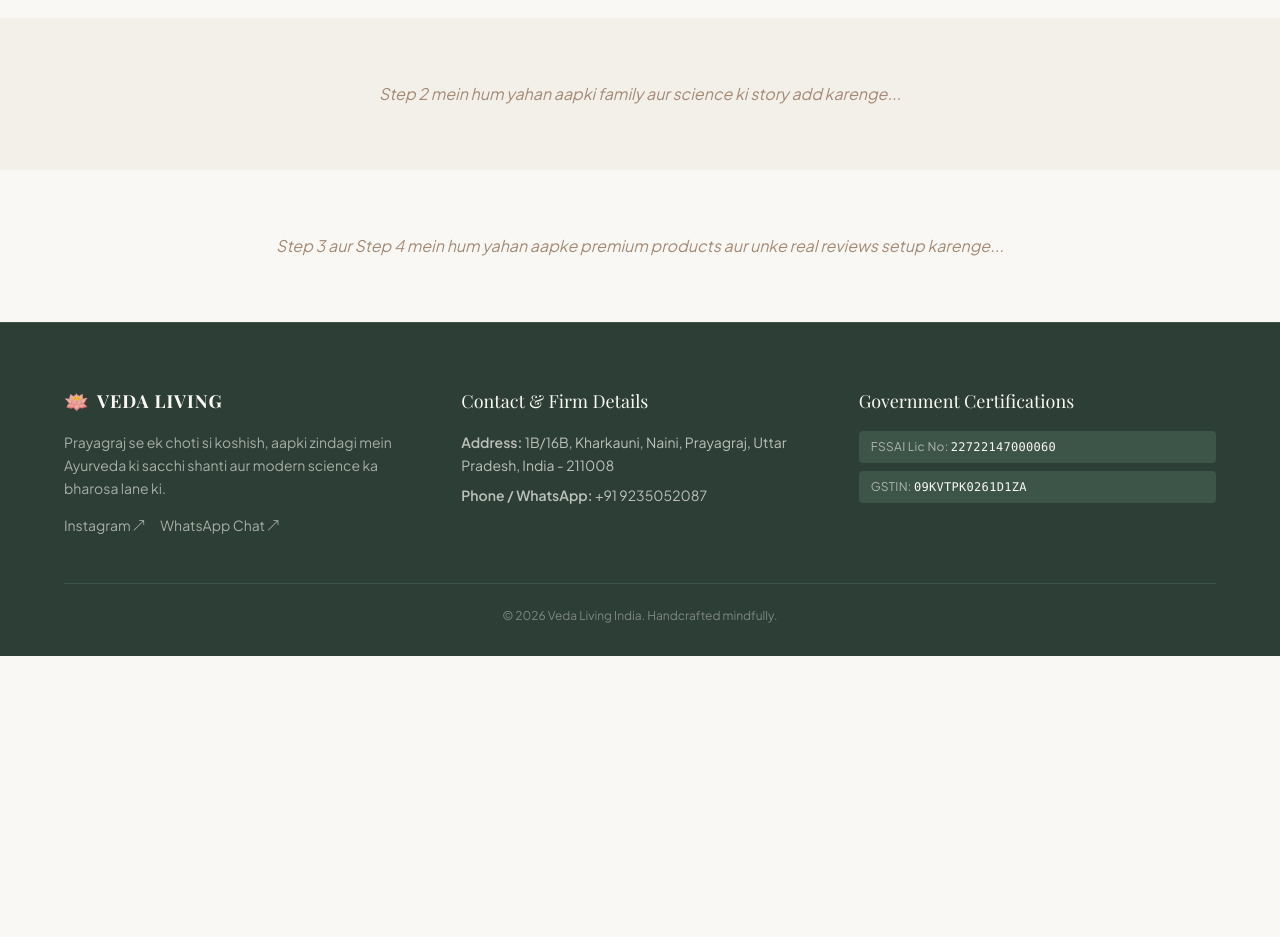
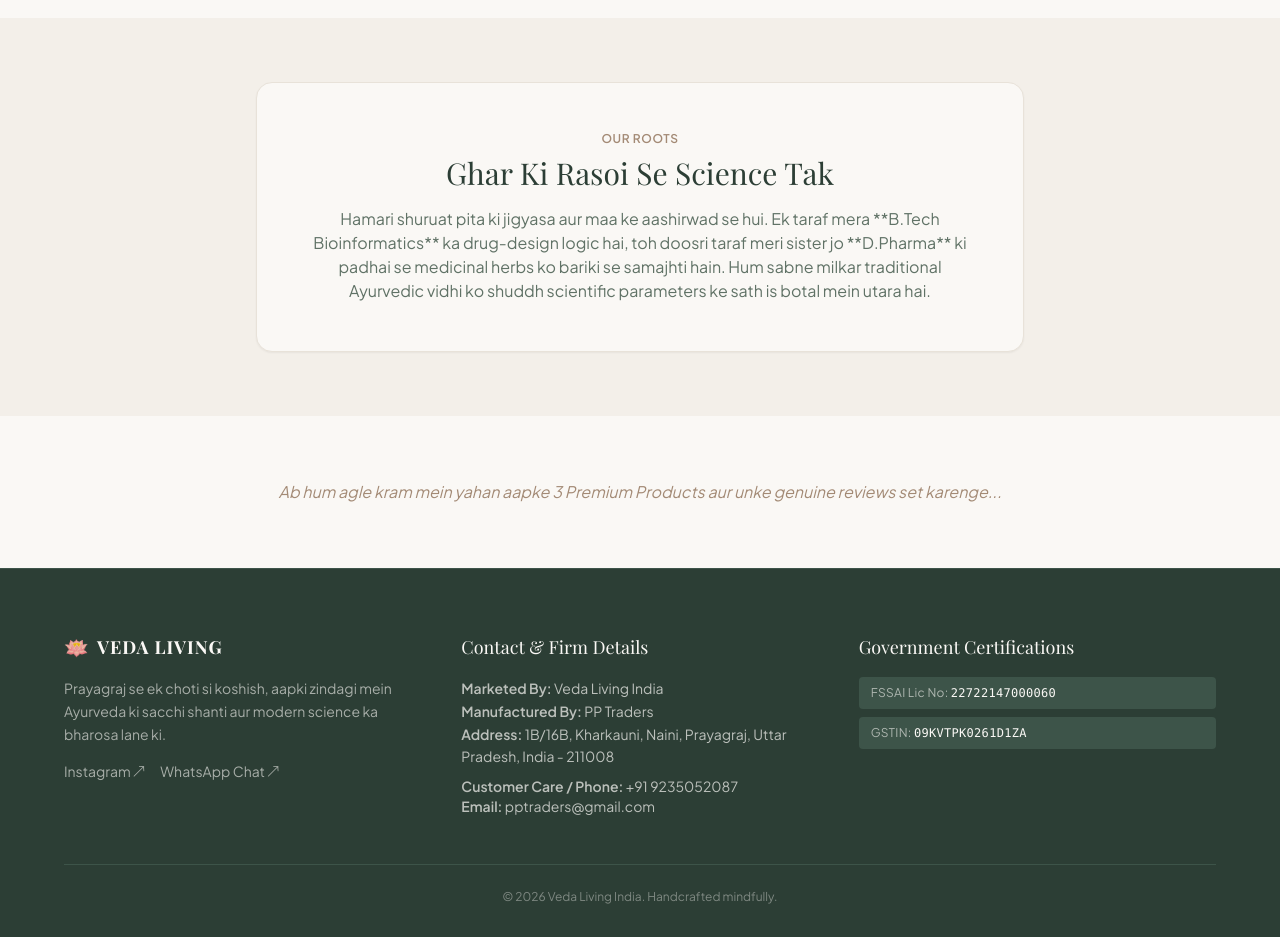
Before and after one commit to princypranjali-cloud/Veda-Living-India, a plain HTML site: page index.html in a window 1280 px wide. Shown: the part 585-1522 px from the top of the page. Before the commit the page ends 1241 px from the top, so only its background shows below. Drawn offline with nearby package versions, Linux system fonts and the light colour scheme; a web font is replaced by a local one.

Commit message:
index.html

```diff
--- a/index.html
+++ b/index.html
@@ -16,9 +16,6 @@
         .serif-font {
             font-family: 'Playfair Display', serif;
         }
-        .lotus-glow {
-            box-shadow: 0 4px 20px rgba(235, 154, 171, 0.15);
-        }
     </style>
 </head>
 <body>
@@ -27,7 +24,6 @@
     <nav class="sticky top-0 bg-[#FAF8F5]/90 backdrop-blur-md border-b border-[#E8E2D9] z-50 px-6 py-4">
         <div class="max-w-6xl mx-auto flex justify-between items-center">
             <div class="flex items-center space-x-2">
-                <!-- Real Lotus Inspired Icon Representation -->
                 <span class="text-2xl text-[#EB9AAB]">🪷</span>
                 <span class="serif-font text-xl font-bold tracking-wider text-[#2C3E35]">VEDA LIVING</span>
             </div>
@@ -45,9 +41,8 @@
 
     <!-- HERO SECTION -->
     <section id="home" class="relative py-20 px-6 overflow-hidden flex flex-col items-center text-center">
-        <!-- Floating Lotus Aesthetics -->
-        <div class="absolute top-10 left-10 text-4xl opacity-20 pointer-events-none animate-pulse">🪷</div>
-        <div class="absolute bottom-10 right-10 text-5xl opacity-20 pointer-events-none animate-pulse">🪷</div>
+        <div class="absolute top-10 left-10 text-4xl opacity-20 pointer-events-none">🪷</div>
+        <div class="absolute bottom-10 right-10 text-5xl opacity-20 pointer-events-none">🪷</div>
 
         <div class="max-w-3xl mx-auto z-10">
             <span class="text-xs uppercase tracking-[0.2em] text-[#A38A75] font-semibold block mb-3">Slowing down, healing deeply</span>
@@ -68,20 +63,25 @@
         </div>
     </section>
 
-    <!-- WORK IN PROGRESS PLACEHOLDERS (We will fill these in next steps) -->
+    <!-- OUR STORY (Chhota Aur Sunder Box Portion) -->
     <section id="story" class="py-16 bg-[#F3EFE9] px-6 text-center">
-        <div class="max-w-4xl mx-auto">
-            <p class="text-[#A38A75] italic">Step 2 mein hum yahan aapki family aur science ki story add karenge...</p>
+        <div class="max-w-3xl mx-auto bg-[#FAF8F5] p-8 md:p-12 rounded-2xl border border-[#E8E2D9] shadow-sm">
+            <span class="text-xs uppercase tracking-wider text-[#A38A75] font-semibold block mb-2">Our Roots</span>
+            <h2 class="serif-font text-2xl md:text-3xl text-[#2C3E35] mb-4">Ghar Ki Rasoi Se Science Tak</h2>
+            <p class="text-sm md:text-base text-[#607266] leading-relaxed max-w-2xl mx-auto">
+                Hamari shuruat pita ki jigyasa aur maa ke aashirwad se hui. Ek taraf mera **B.Tech Bioinformatics** ka drug-design logic hai, toh doosri taraf meri sister jo **D.Pharma** ki padhai se medicinal herbs ko bariki se samajhti hain. Hum sabne milkar traditional Ayurvedic vidhi ko shuddh scientific parameters ke sath is botal mein utara hai.
+            </p>
         </div>
     </section>
 
+    <!-- PRODUCTS SECTION PLACEHOLDER -->
     <section id="products" class="py-16 px-6 text-center">
         <div class="max-w-6xl mx-auto">
-            <p class="text-[#A38A75] italic">Step 3 aur Step 4 mein hum yahan aapke premium products aur unke real reviews setup karenge...</p>
+            <p class="text-[#A38A75] italic">Ab hum agle kram mein yahan aapke 3 Premium Products aur unke genuine reviews set karenge...</p>
         </div>
     </section>
 
-    <!-- FOOTER WITH CONTACT & TRUST INFO (Step 5 Checklist Ready) -->
+    <!-- FOOTER WITH CONTACT & TRUST INFO -->
     <footer id="contact" class="bg-[#2C3E35] text-[#FAF8F5]/90 pt-16 pb-8 px-6 border-t border-[#3D5449]">
         <div class="max-w-6xl mx-auto grid grid-cols-1 md:grid-cols-3 gap-10 mb-12">
             <div>
@@ -101,10 +101,13 @@
             <div>
                 <h4 class="serif-font text-lg mb-4 text-[#FAF8F5]">Contact & Firm Details</h4>
                 <p class="text-sm text-[#FAF8F5]/70 leading-relaxed mb-2">
+                    <strong>Marketed By:</strong> Veda Living India<br>
+                    <strong>Manufactured By:</strong> PP Traders<br>
                     <strong>Address:</strong> 1B/16B, Kharkauni, Naini, Prayagraj, Uttar Pradesh, India - 211008
                 </p>
                 <p class="text-sm text-[#FAF8F5]/70">
-                    <strong>Phone / WhatsApp:</strong> +91 9235052087
+                    <strong>Customer Care / Phone:</strong> +91 9235052087<br>
+                    <strong>Email:</strong> pptraders@gmail.com
                 </p>
             </div>
 
```
